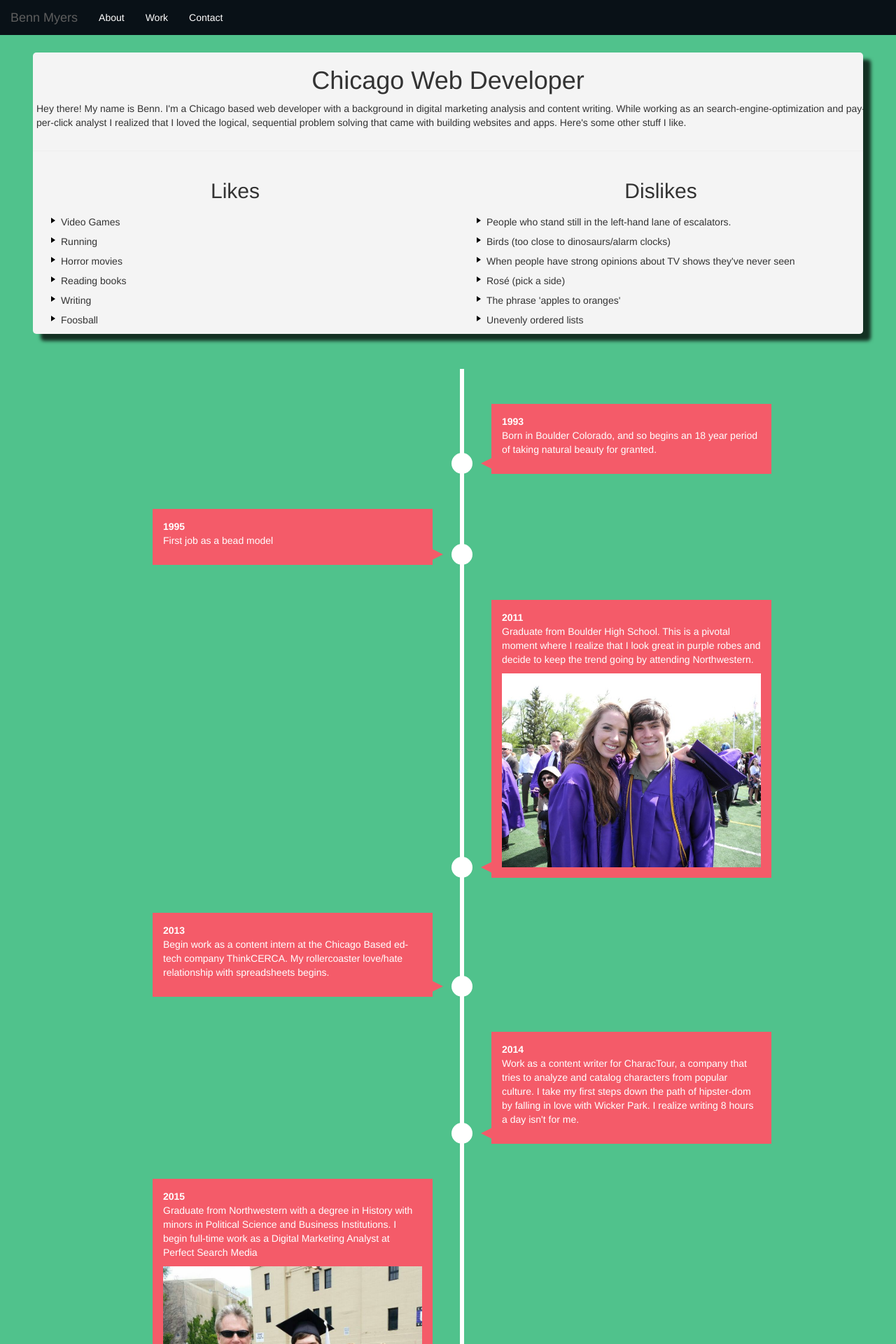
After one commit to AceCat/portfolio-site, a PHP site: page /about.html in a window 1280 px wide. The commit adds this page. Shown: the top 1920 px of the page at 70% size. Run offline with PHP 8.4, Linux system fonts and the light colour scheme; some libraries are stand-ins or nearby versions.

Commit message:
added about page with timeline, additional jquery

```diff
--- /dev/null
+++ b/about.html
@@ -0,0 +1,218 @@
+<!DOCTYPE html>
+<html>
+<head>
+	<title></title>
+	<link rel="stylesheet" type="text/css" href="https://maxcdn.bootstrapcdn.com/bootstrap/3.3.7/css/bootstrap.min.css">
+	<link rel="stylesheet" type="text/css" href="./styles/style.css">
+
+	<script src="https://code.jquery.com/jquery-3.2.1.min.js" integrity="sha256-hwg4gsxgFZhOsEEamdOYGBf13FyQuiTwlAQgxVSNgt4=" crossorigin="anonymous"></script>
+ 	 <script src='./js/jquery.lazylinepainter-1.7.0.min.js'></script>
+
+ 	 <script type="text/javascript" src='https://maxcdn.bootstrapcdn.com/bootstrap/3.3.7/js/bootstrap.min.js'></script>
+
+ 	 <link href="https://fonts.googleapis.com/css?family=Anton" rel="stylesheet">
+
+ 	 <link href="https://fonts.googleapis.com/css?family=Roboto+Slab" rel="stylesheet">
+
+ 	 <link rel="stylesheet" type="text/css" href="https://cdnjs.cloudflare.com/ajax/libs/animate.css/3.5.2/animate.min.css">
+</head>
+<body>
+<nav class="navbar navbar-fixed-top navbar-default">
+  <div class="container-fluid">
+    <!-- Brand and toggle get grouped for better mobile display -->
+    <div class="navbar-header">
+      <button type="button" class="navbar-toggle collapsed" data-toggle="collapse" data-target="#bs-example-navbar-collapse-1" aria-expanded="false">
+        <span class="sr-only">Toggle navigation</span>
+        <span class="icon-bar"></span>
+        <span class="icon-bar"></span>
+        <span class="icon-bar"></span>
+      </button>
+      <a class="navbar-brand" href="./index.html">Benn Myers</a>
+    </div>
+
+    <!-- Collect the nav links, forms, and other content for toggling -->
+    <div class="collapse navbar-collapse" id="bs-example-navbar-collapse-1">
+      <ul class="nav navbar-nav">
+        <li class='nav-item'><a href="./about.html" routerLinkActive="active">About</a></li>
+        <li class='nav-item'><a href='./index.html#overwhich'>Work</a></li>
+        <li class='nav-item'><a href='#footer'>Contact</a></li>
+      </ul>
+
+    </div><!-- /.navbar-collapse -->
+  </div><!-- /.container-fluid -->
+</nav>
+
+<div class='container'>
+	<div class='introduction-overlay shadow'>
+	<div class='row'>
+		<div class='col-lg-12 text-center'>
+			<h1>Chicago Web Developer</h1>
+		</div>
+	</div>
+	<div class='row'>
+			<p id='about-blurb'>Hey there! My name is Benn. I'm a Chicago based web developer with a background in digital marketing analysis and content writing. While working as an search-engine-optimization and pay-per-click analyst I realized that I loved the logical, sequential problem solving that came with building websites and apps. Here's some other stuff I like.</p>
+		</div>
+		<hr class='primary'/>
+
+	<div class='row list-row'>
+		<div class='col-sm-6'>
+			<h2 class='text-center'>Likes</h2>
+
+			<ul class='interest'>
+				<li class='triangle-bullet interest-content'>Video Games</li>
+					<ul>
+						<li><b>What I'm playing</b></li>
+						<li class='interest-blurb'>
+						Overwatch
+						</li>
+						<li class='interest-blurb'>
+						Heroes of the Storm
+						</li>
+						<li class='interest-blurb'>
+						Battlefield 1
+						</li>
+						<li class='interest-blurb'>
+						Darkest Dungeon
+						</li>
+					</ul>
+				<li class='triangle-bullet interest-content'>Running</li>
+					<ul>
+						<li class='interest-blurb'>
+						Not very seriously these days, but about 20 miles a week.
+						</li>
+					</ul>
+				<li class='triangle-bullet interest-content'>Horror movies</li>
+					<ul>
+						<li class='interest-blurb'>
+						Why be entertained when instead you can be traumatized?
+						</li>
+					</ul>
+				<li class='triangle-bullet interest-content'>Reading books</li>
+					<ul>
+						<li><b>Top Picks</b></li>
+						<li class='interest-blurb'>
+						<em>Meddling Kids</em>: Edward Cantero
+						</li>
+						<li class='interest-blurb'>
+						<em>News of the World</em>: Paulette Jiles
+						</li>
+						<li class='interest-blurb'>
+						<em>The Black Dahlia</em>: James Elroy
+						</li>
+					</ul>
+				<li class='triangle-bullet interest-content'>Writing</li>
+					<ul>
+						<li><b>Old Work</b></li>
+							<li><a href='http://www.perfectsearchmedia.com/blog/author/benn-myers'>Professional</a></li>
+							<li><a href='http://nationalave.com/author/bennmyers/'>Personal</a></li>
+
+					</ul>
+				<li class='triangle-bullet interest-content'>Foosball</li>
+					<ul>
+						<li class='interest-blurb'>
+						Game of kings.
+						</li>
+					</ul>
+			</ul>
+
+		</div>
+		<div class='col-sm-6'>
+			<h2 class='text-center'>Dislikes</h2>
+			<ul>
+				<li class='triangle-bullet'>People who stand still in the left-hand lane of escalators.</li>
+				<li class='triangle-bullet'>Birds (too close to dinosaurs/alarm clocks)</li>
+				<li class='triangle-bullet'>When people have strong opinions about TV shows they've never seen</li>
+				<li class='triangle-bullet'>Rosé (pick a side)</li>
+				<li class='triangle-bullet'>The phrase 'apples to oranges'</li>
+				<li class='triangle-bullet'>Unevenly ordered lists</li>
+			</ul>
+
+		</div>
+	</div>
+	</div>
+</div>
+
+
+<div class="timeline">
+  <ul>
+    <li>
+      <div>
+        <time>1993</time>
+        <p>Born in Boulder Colorado, and so begins an 18 year period of taking natural beauty for granted.</p>
+      </div>
+    </li>
+    <li>
+      <div>
+      <time>1995</time>
+      <p>First job as a bead model</p>
+      </div>
+    <li>
+    	<div>
+    	<time>2011</time>
+    	<p>Graduate from Boulder High School. This is a pivotal moment where I realize that I look great in purple robes and decide to keep the trend going by attending Northwestern.</p>
+    	<img src='./images/highschool-graduation.jpg'/>
+    	</div>
+    </li>
+    <li>
+    	<div>
+    	<time>2013</time>
+    	<p>Begin work as a content intern at the Chicago Based ed-tech company ThinkCERCA. My rollercoaster love/hate relationship with spreadsheets begins.</p>
+    	</div>
+    </li>
+    <li>
+    	<div>
+    	<time>2014</time>
+    	<p>Work as a content writer for CharacTour, a company that tries to analyze and catalog characters from popular culture. I take my first steps down the path of hipster-dom by falling in love with Wicker Park. I realize writing 8 hours a day isn't for me.</p>
+    	</div>
+    </li>
+    <li>
+    	<div>
+    	<time>2015</time>
+    	<p>Graduate from Northwestern with a degree in History with minors in Political Science and Business Institutions. I begin full-time work as a Digital Marketing Analyst at <a href='http://www.perfectsearchmedia.com/'>Perfect Search Media</a></p>
+    	<img src='./images/college-graduation.jpg'/>
+    	</div>
+    </li>
+    <li>
+    	<div>
+    	<time>2016</time>
+    	<p>Recieve a promotion to Manager of Search and Social Advertising at PSM. My ping-pong game improves from abysmal to solidly mediocore. Here I am with the team! (I'm the scientist)</p>
+    	<img src='./images/perfect-search-halloween.jpg'/>
+    	</div>
+    </li>
+    <li>
+    	<div>
+    	<time>2017</time>
+    	<p>Leave PSM to pursue my passion for coding at General Assembly's Web Development bootcamp. It's confirmed that I don't know how to react when someone asks for a silly picture (seen below). Hired by someone who loves detailed, personal, timelines.</p>
+    	<img src='./images/GA-graduation.jpg'/>
+    	</div>
+    </li>
+
+    <!-- more list items here -->
+  </ul>
+</div>
+
+
+
+<div id='footer'>
+	<div class='container'>
+		<div class='col-lg8 text-center'>
+			<h2>Contact Me</h2>
+			<hr class='primary'>
+				<p>Need help on a web development project or have questions? Get in touch!</p>
+		</div>
+		<div class='col-lg-4 text-center'>
+			<p>Chicago, IL</p>
+		</div>
+		<div class='col-lg-4 text-center'>
+			<p><a>myers.benn@gmail.com</a></p>
+		</div>
+		<div class='col-lg-4 text-center'>
+			<p><a>303-919-6647</a></p>
+		</div>
+	</div>
+</div>
+
+	<script type="text/javascript" src='./js/main.js'></script>
+
+</body>
+</html>
--- a/js/main.js
+++ b/js/main.js
@@ -202,7 +202,6 @@ var sketch = true;
  	})
  });
 
-//Makes anchor links scroll
 $('a[href*="#"]').click(function(event){
 	var target = $(this.hash);
 	target = target.length ? target : $('[name=' + this.hash.slice(1) + ']');
@@ -212,4 +211,12 @@ $('a[href*="#"]').click(function(event){
 			scrollTop: target.offset().top
 		},1000)
 	}
+});
+
+$('.interest ul').hide();
+
+$('.interest-content').click(function(){
+	$(this).next("ul").slideToggle();
+	$(this).toggleClass('rotated');
+	return false;
 })
--- a/styles/style.css
+++ b/styles/style.css
@@ -1,6 +1,28 @@
+
+
 body {
 	padding-top: 25px;
 	background-color: rgb(80,194,140);
+}
+
+img {
+	max-width: 100%;
+}
+
+a.anchor-destination{
+	display: block;
+	position: relative;
+	top: -50px;
+	visibility: hidden;
+}
+
+
+.float-right {
+	float: right;
+}
+
+.clear-floats {
+	float: none;
 }
 
 .container {
@@ -12,10 +34,10 @@ body {
 }
 
 #introduction{
-	height: 50vh;
-	margin-top: 20vh;
+	height: 25vh;
+	margin-top: 10vh;
 	color: #373737;
-	width: 50%;
+	margin-left: 10px;
 }
 
 .introduction-overlay{
@@ -23,6 +45,7 @@ body {
 	margin-top: 50px;
 	height: 65%;
 	border-radius: 5px;
+	overflow: hidden;
 }
 
 .greeting {
@@ -45,6 +68,7 @@ body {
 }
 
 .image-overlay{
+	position: relative;
 }
 
 .lazySVG{
@@ -78,9 +102,6 @@ body {
 	margin-left: 10%;
 }
 
-.left-float {
-	float: left;
-}
 
 #top-image {
 	background-color: #C0B283;
@@ -89,7 +110,6 @@ body {
 	overflow: hidden;
 	margin: 0 auto;
 	display: block;
-	position: relative;
 }
 
 .nav-arrow {
@@ -102,6 +122,11 @@ body {
 
 }
 
+.section-header {
+	color: white;
+	font-size: 36px;
+}
+
 
 
 .project-left {
@@ -111,7 +136,7 @@ body {
 	border-width: 3px;
 	border-radius: 5px;
 	display: block;
-	height: 50vh;
+	height: 50%;
 }
 
 .project-right {
@@ -121,7 +146,7 @@ body {
 	border-width: 3px;
 	border-radius: 5px;
 	display: block;
-	height: 50vh;
+	height: 50%;
 
 }
 
@@ -146,6 +171,78 @@ img {
 	animation:
 }
 
+.timeline {
+	margin-top: 50px;
+}
+
+time {
+	font-weight: bold;
+}
+
+.timeline a{
+	color: white;
+}
+
+.timeline ul li {
+  list-style-type: none;
+  position: relative;
+  width: 6px;
+  margin: 0 auto;
+  padding-top: 50px;
+  background: #fff;
+}
+
+.timeline ul li::after {
+  content: '';
+  position: absolute;
+  left: 50%;
+  bottom: 0;
+  transform: translateX(-50%);
+  width: 30px;
+  height: 30px;
+  border-radius: 50%;
+  background: inherit;
+}
+
+.timeline ul li div {
+  position: relative;
+  bottom: 0;
+  width: 400px;
+  padding: 15px;
+  background: #F45B69;
+  color: white;
+}
+
+.timeline ul li div::before {
+  content: '';
+  position: absolute;
+  bottom: 7px;
+  width: 0;
+  height: 0;
+  border-style: solid;
+}
+
+.timeline ul li:nth-child(odd) div {
+  left: 45px;
+}
+
+.timeline ul li:nth-child(odd) div::before {
+  left: -15px;
+  border-width: 8px 16px 8px 0;
+  border-color: transparent #F45B69 transparent transparent;
+}
+
+.timeline ul li:nth-child(even) div {
+  left: -439px;
+}
+
+.timeline ul li:nth-child(even) div::before {
+  right: -15px;
+  border-width: 8px 0 8px 16px;
+  border-color: transparent transparent transparent #F45B69;
+}
+
+
 .navbar-fixed-top{
 	background-color: rgb(9,17,23);
 	border: none;
@@ -169,8 +266,39 @@ img {
   border-bottom: solid grey 2px;
 }
 
-.section-header{
-	text-decoration: underline;
+
+#footer {
+	background-color: rgb(9,17,23);
+	color: white;
 }
 
-//Animations
+#footer a{
+	color: white;
+}
+
+
+
+#about-blurb {
+	margin-left: 20px;
+}
+
+ul {
+	list-style: none;
+}
+
+.triangle-bullet:before {
+    content: "";
+    border-color: transparent black;
+    border-style: solid;
+    border-width: 0.35em 0 0.35em 0.45em;
+    display: block;
+    height: 0;
+    width: 0;
+    left: -1em;
+    top: 0.9em;
+    position: relative;
+}
+
+.rotated:before{
+	transform: rotate(90deg);
+}
```
Also changed, not shown: index.html (+86 -26 lines), images/college-graduation.jpg (added), images/highschool-graduation.jpg (added), images/perfect-search-halloween.jpg (added), images/school-app.png (added), 1 other file.
